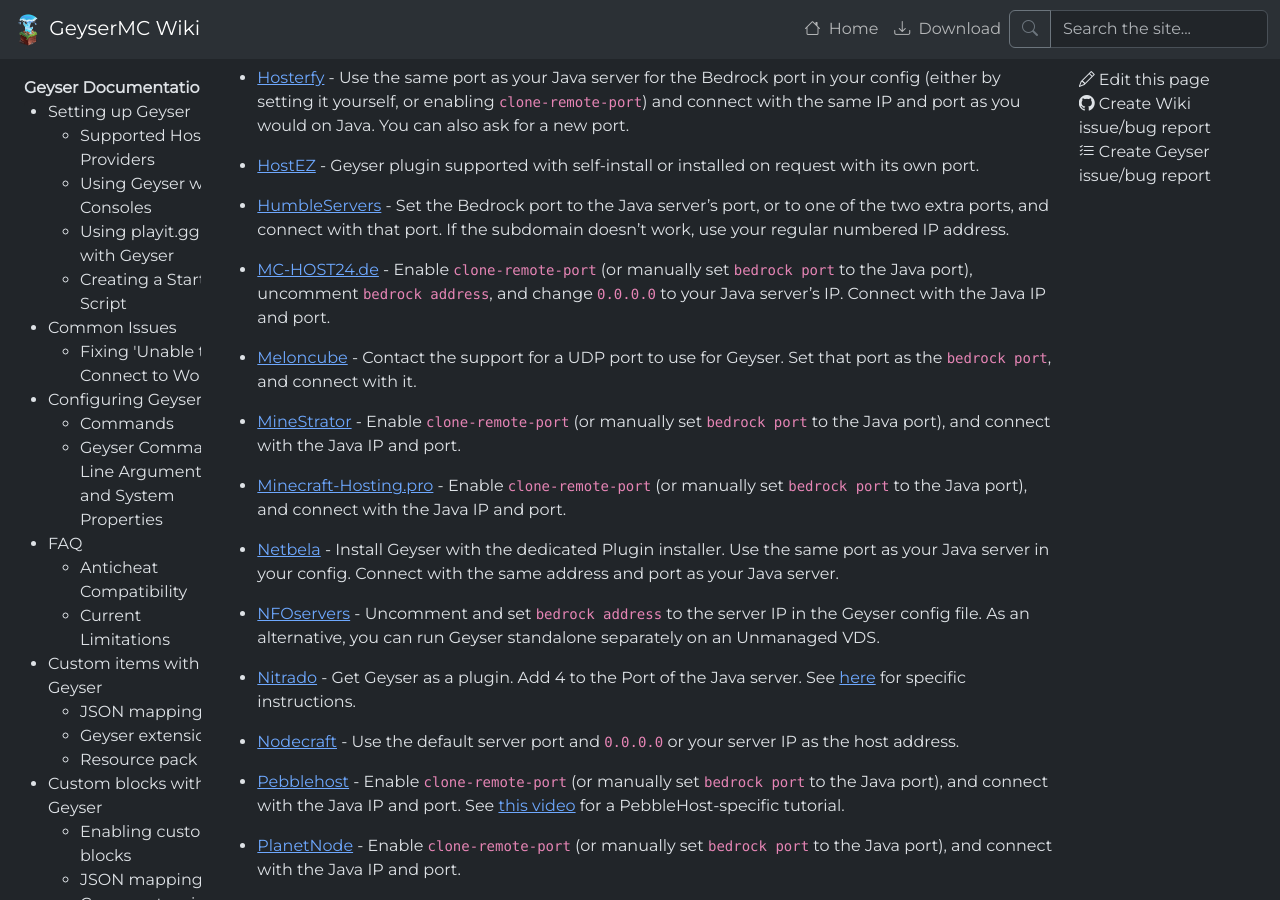
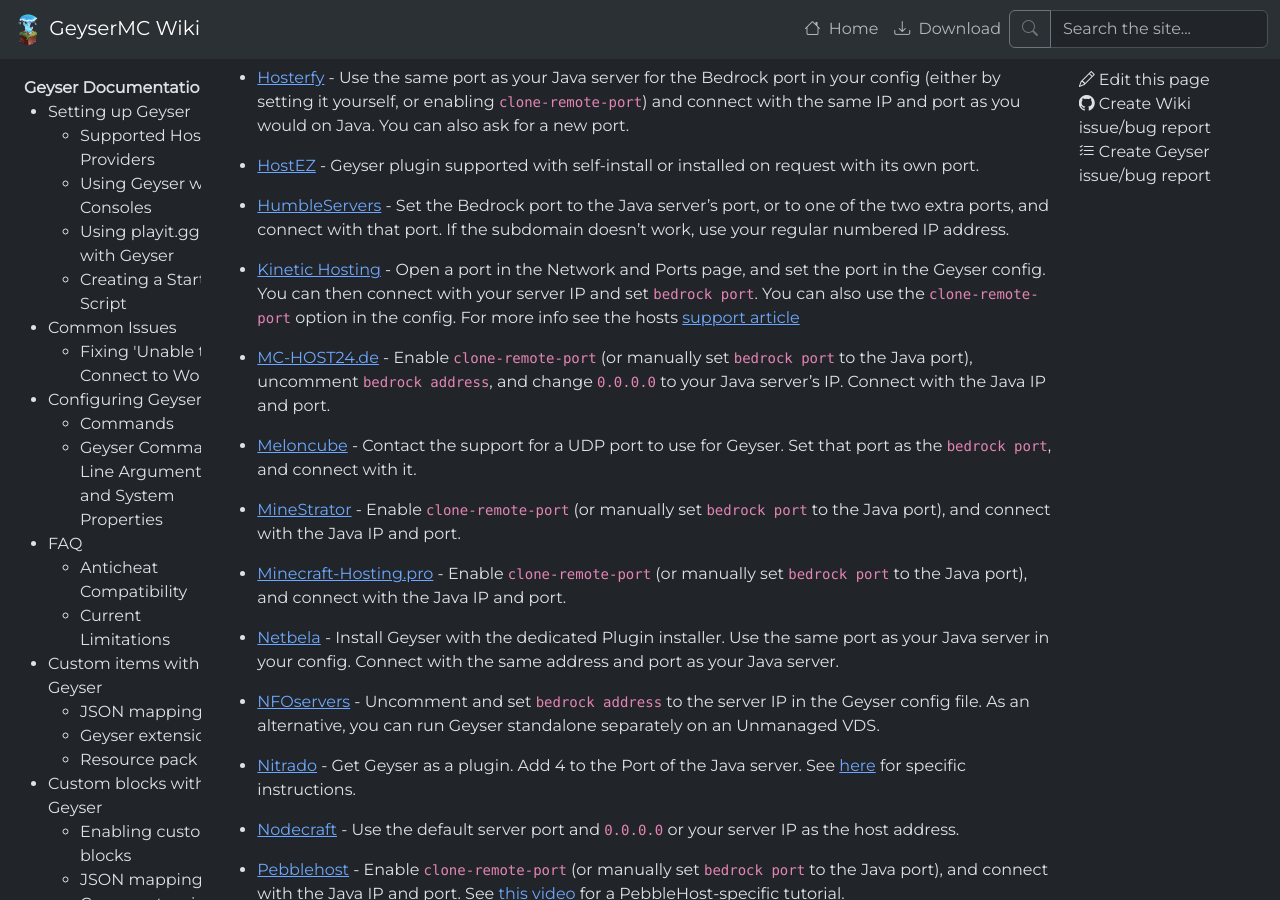
Before and after one commit to GeyserMC/GeyserWiki, a Jekyll site: the page built from _docs/geyser/supported-hosting-providers.md, in a window 1280 px wide and 900 px high, scrolled down 3711 px. Built offline with Jekyll 4.4.1, drawn with Linux system fonts in a browser that asks for light colours.

Commit message:
Update providers.json
Added Kinetic Hosting

```diff
--- a/_data/providers.json
+++ b/_data/providers.json
@@ -250,6 +250,11 @@
       "description": "Set the Bedrock port to the Java server's port, or to one of the two extra ports, and connect with that port. If the subdomain doesn't work, use your regular numbered IP address."
     },
     {
+      "name": "Kinetic Hosting",
+      "url": "https://kinetichosting.net/",
+      "description": "Open a port in the Network and Ports page, and set the port in the Geyser config. You can then connect with your server IP and set `bedrock port`. You can also use the `clone-remote-port` option in the config. For more info see the hosts [support article](https://www.kinetichosting.net/articles/minecraft-java/plugins/geyser)"
+    },
+    {
       "name": "MC-HOST24.de",
       "url": "https://mc-host24.de/",
       "description_template": "ip_and_port"
```
